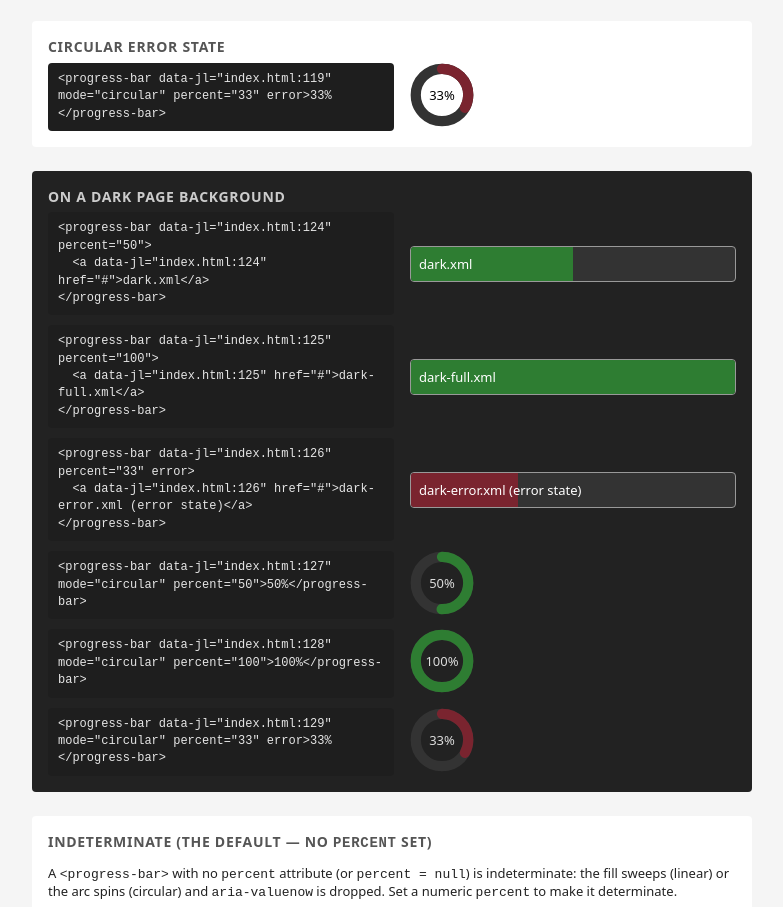
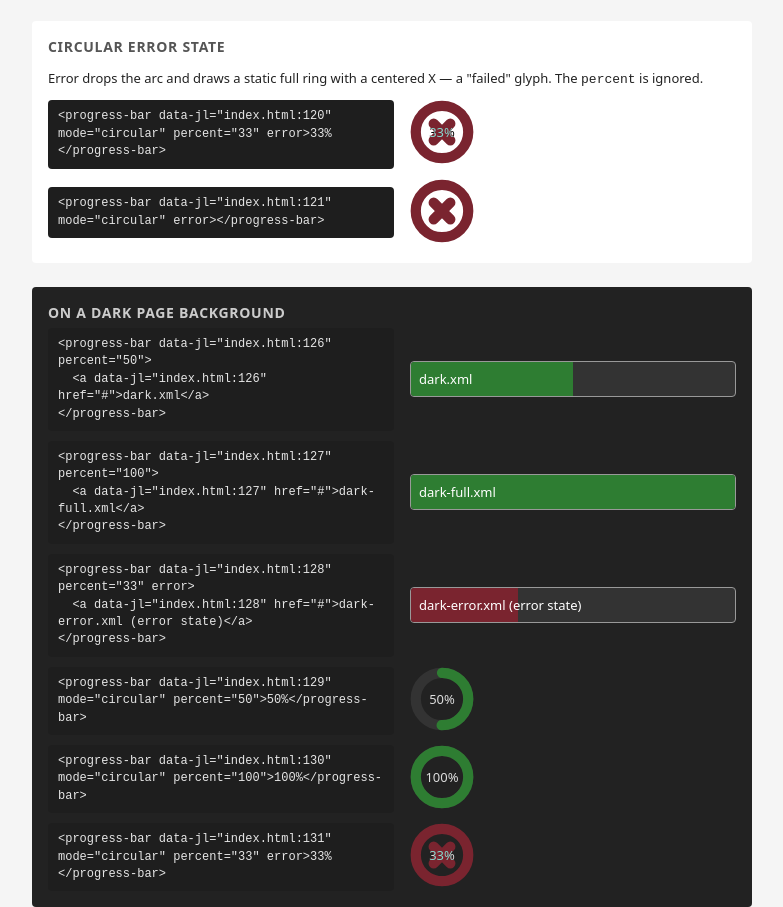
Before and after one commit to botandrose/progress-bar, a website: page index.html in a window 1280 px wide. Shown: the part 1413-2320 px from the top of the page, without its empty margins (248-1031 px from the left). Drawn offline with Linux system fonts and the light colour scheme.

Commit message:
Add circular error glyph: drop the arc, draw a static ring plus a centered X

```diff
--- a/index.html
+++ b/index.html
@@ -116,7 +116,9 @@
 
   <section class="bg-light">
     <h2>Circular error state</h2>
+    <p class="desc" style="font-size:13px">Error drops the arc and draws a static full ring with a centered X — a "failed" glyph. The <code>percent</code> is ignored.</p>
     <div class="example"><progress-bar mode="circular" percent="33" error>33%</progress-bar></div>
+    <div class="example"><progress-bar mode="circular" error></progress-bar></div>
   </section>
 
   <section class="bg-dark">
--- a/index.js
+++ b/index.js
@@ -98,8 +98,13 @@ const STYLES = `
     stroke: var(--indeterminate-color);
   }
 
-  :host([error]) .progress-ring {
+  /* The X of the error glyph; revealed by [error]. */
+  .error-mark {
+    display: none;
+    fill: none;
     stroke: var(--error-color);
+    stroke-width: var(--circular-thickness);
+    stroke-linecap: round;
   }
 
   .label {
@@ -132,6 +137,12 @@ const STYLES = `
     0%   { transform: rotate(-90deg); }
     100% { transform: rotate(270deg); }
   }
+
+  /* Error (circular): static full ring + X. Last so it beats the indeterminate rules. */
+  :host([error]) .track { stroke: var(--error-color); }
+  :host([error]) .progress-ring { display: none; }
+  :host([error]) .ring { animation: none; }
+  :host([error]) .error-mark { display: block; }
 `;
 
 const LINEAR_HTML = `
@@ -144,6 +155,7 @@ const CIRCULAR_HTML = `
     <svg class="ring" viewBox="0 0 100 100">
       <circle class="track" cx="50" cy="50" r="${CIRCLE_RADIUS}"></circle>
       <circle class="progress-ring" cx="50" cy="50" r="${CIRCLE_RADIUS}" pathLength="${PATH_LENGTH}"></circle>
+      <path class="error-mark" d="M37 37 L63 63 M63 37 L37 63"></path>
     </svg>
     <span class="label"><slot></slot></span>
   </div>
```
Also changed, not shown: progress-bar.spec.js (+6 -0 lines), README.md.
